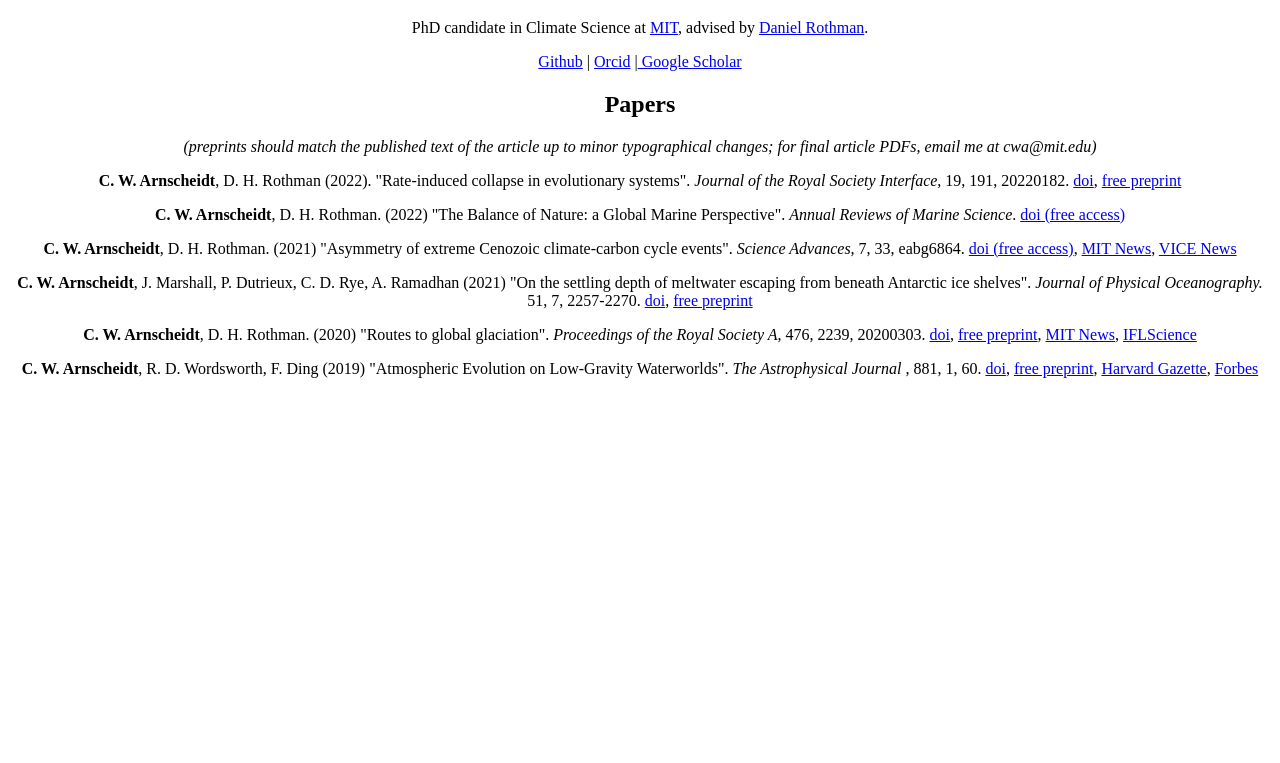
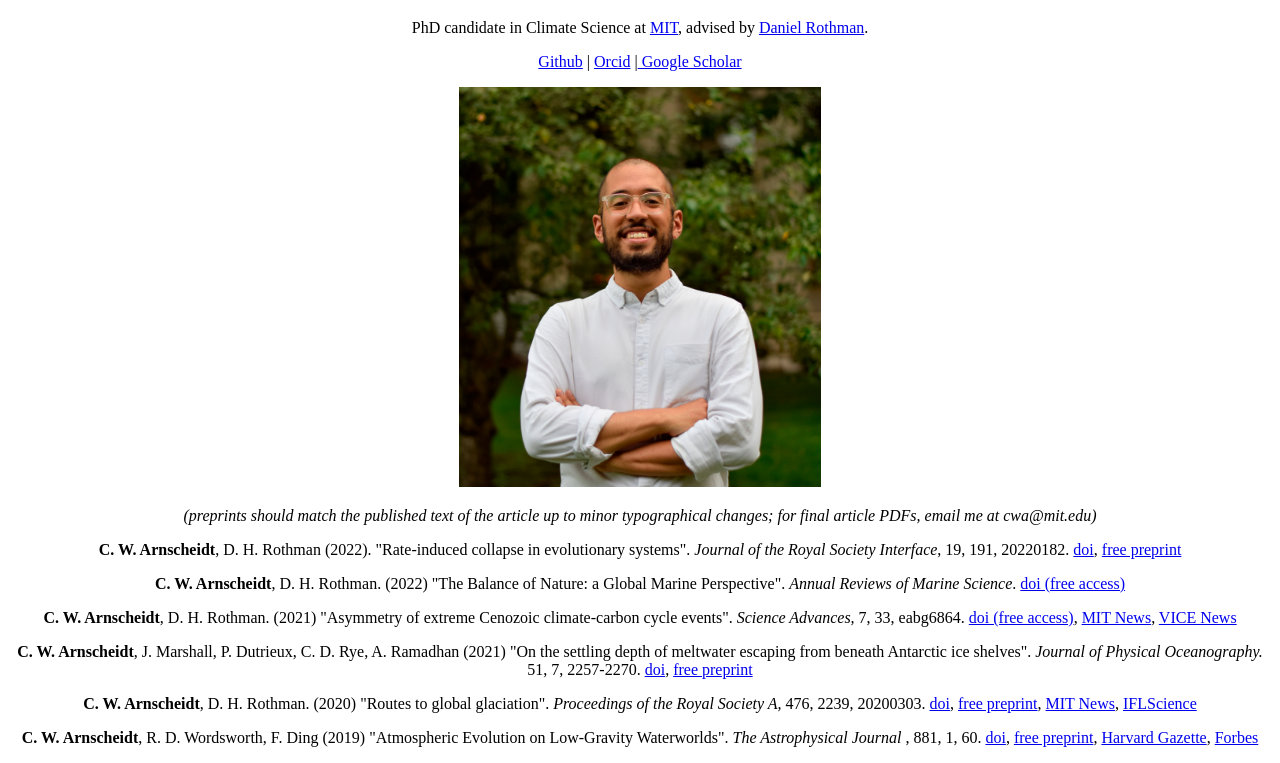
Before and after one commit to arnscheidt/arnscheidt.github.io, a plain HTML site: page index.html in a window 1280 px wide. Shown: the part 61-824 px from the top of the page. Before the commit the page ends 800 px from the top, so only its background shows below. Drawn offline with Linux system fonts and the light colour scheme.

Commit message:
add picture

```diff
--- a/index.html
+++ b/index.html
@@ -18,7 +18,9 @@ h2 {text-align: center;}
 
 <p> <a href="https://github.com/arnscheidt">Github</a> | <a href="https://orcid.org/0000-0002-0791-1814">Orcid</a> |<a href="https://scholar.google.com/citations?user=K82-i-8AAAAJ&hl=en&oi=ao"> Google Scholar </a> </p>
 
-<h2>Papers</h2>
+<p><img src="picture_web.jpg" alt="Portrait" height="400"></p>
+
+<!--<h2>Papers</h2>-->
 <p><i>(preprints should match the published text of the article up to minor typographical changes; for final article PDFs, email me at cwa@mit.edu)</i></p>
 
 <p> <b> C. W. Arnscheidt</b>, D. H. Rothman (2022). "Rate-induced collapse in evolutionary systems". <i> Journal of the Royal Society Interface</i>, 19, 191, 20220182. <a href="https://doi.org/10.1098/rsif.2022.0182">doi</a>, <a href="arnscheidt22_rev_preprint.pdf">free preprint</a> </p>
```
